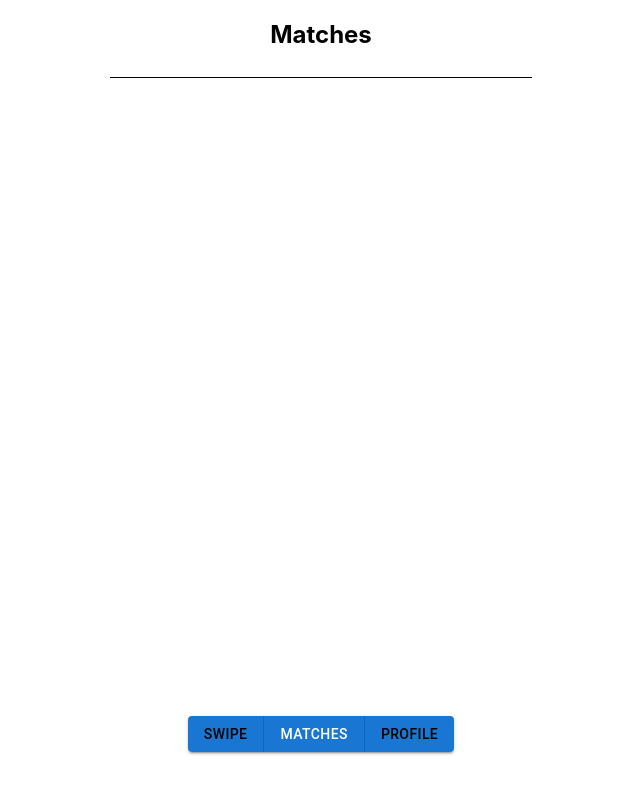
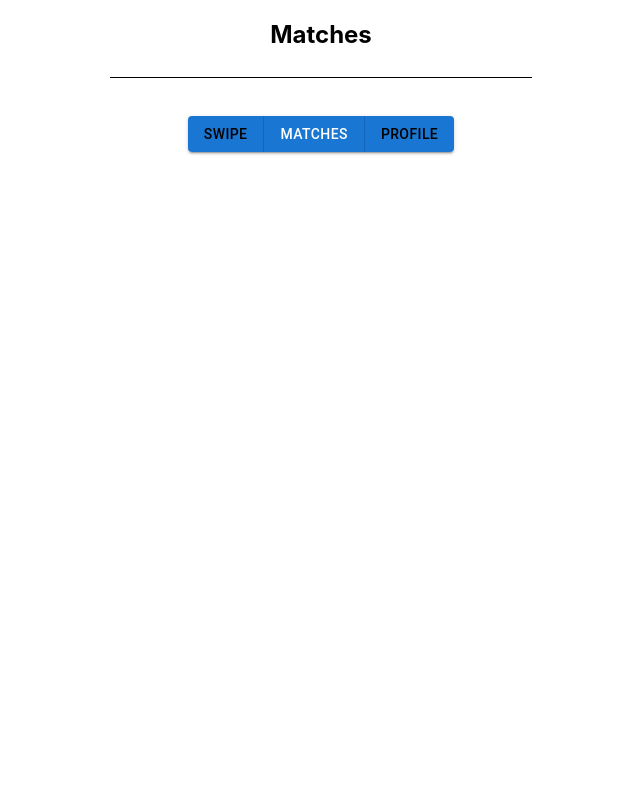
Before and after one commit to elizachary99/studdi, a React (Create React App) app: page /matches in a window 1280 px wide. Shown: the top 794 px of the page, without its empty margins (319-959 px from the left). Built offline with nearby package versions, Linux system fonts and the light colour scheme.

Commit message:
small change in matches

```diff
--- a/src/Matches.js
+++ b/src/Matches.js
@@ -23,7 +23,7 @@ function Matches() {
         <Stack id="profile-panel" direction="column" alignItems="center">
             <h2>Matches</h2>
             <hr />
-            <Container maxWidth="sm" sx={{ height: "75vh" }}>
+            <Container maxWidth="lg">
                 {window.matched_users === undefined ? <></> : window.matched_users.map((m) => (
                     <Box key={users[m].name} borderRadius="10px" justifyContent="center" sx={{ marginTop: "10px", marginBottom: "10px", bgcolor: "#ededed" }}>
                         <Button>{users[m].name}: {replies[getRandomInt(5)]}</Button>
```
